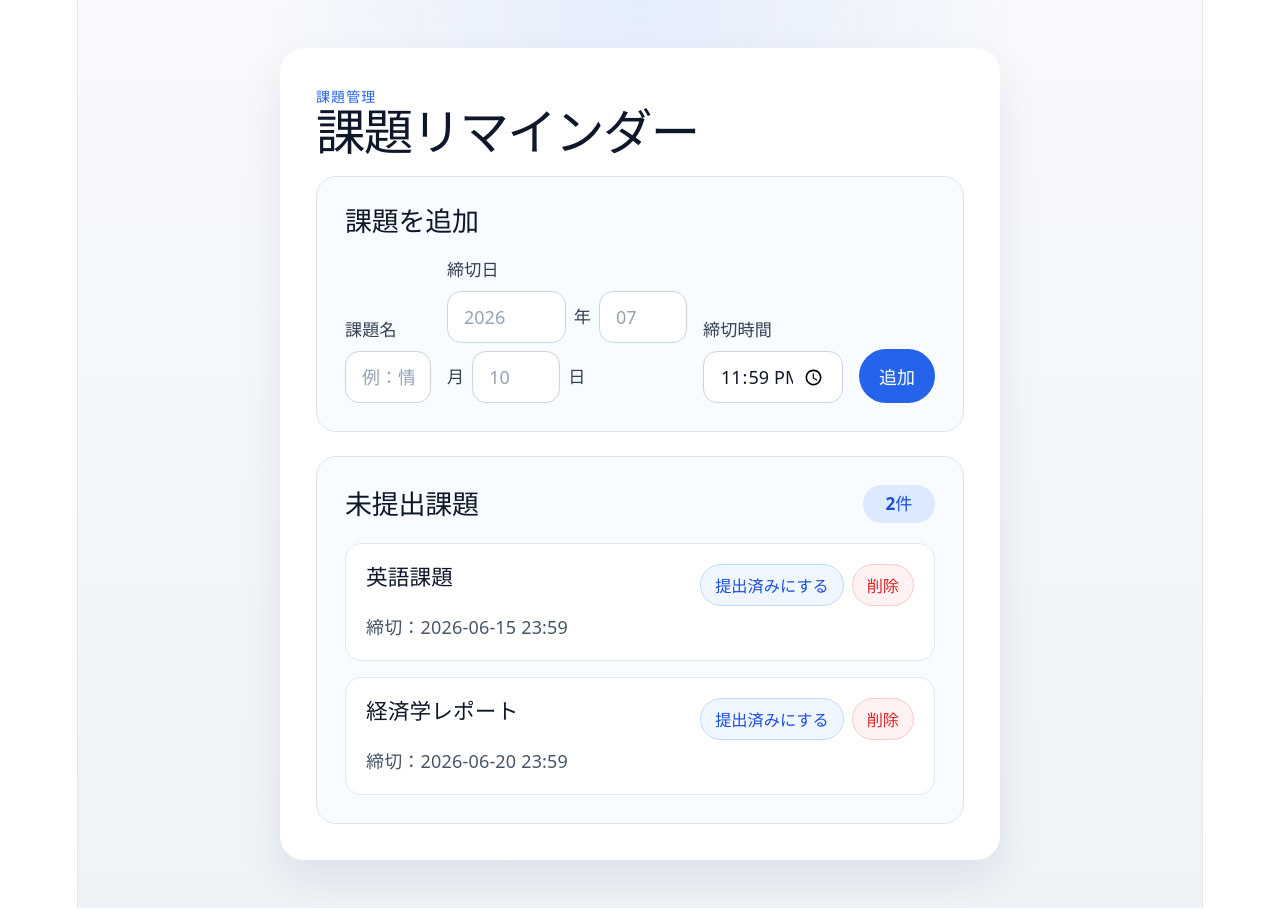
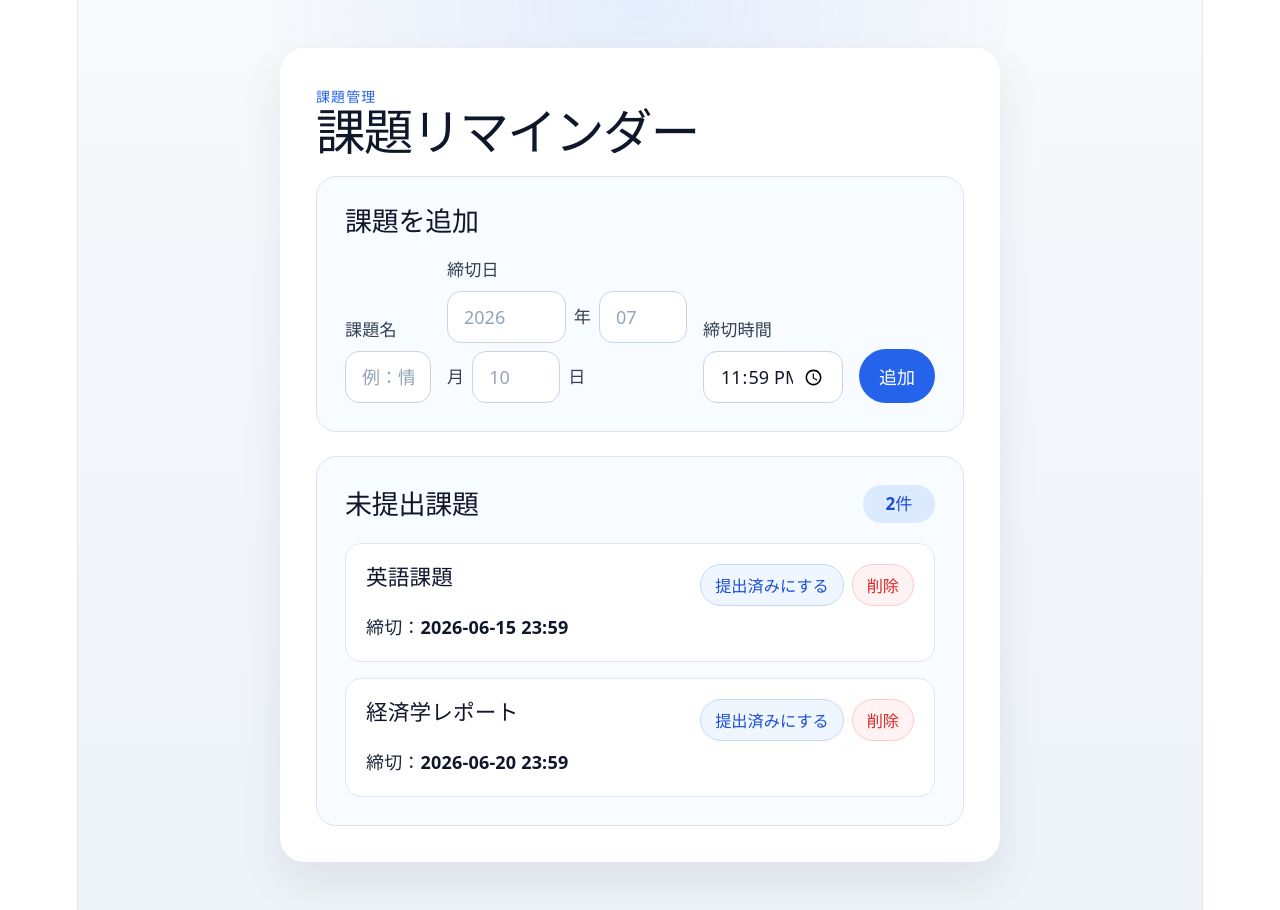
Before and after one commit to sattomio/kadai-reminder, a React (Vite) app: page / in a window 1280 px wide. Built offline with nearby package versions, Linux system fonts and the light colour scheme.

Commit message:
Improve deadline display readability

```diff
--- a/src/App.css
+++ b/src/App.css
@@ -255,8 +255,43 @@
   color: #475569;
 }
 
-.assignment-item-completed p {
-  color: #94a3b8;
+.assignment-deadline {
+  font-size: 1.05rem;
+  line-height: 1.5;
+  color: #334155;
+}
+
+.assignment-deadline-label {
+  font-weight: 700;
+  color: #1e293b;
+}
+
+.assignment-deadline-value {
+  font-weight: 700;
+  color: #0f172a;
+  letter-spacing: 0.01em;
+}
+
+.assignment-item-urgent .assignment-deadline-label,
+.assignment-item-urgent .assignment-deadline-value {
+  color: #b91c1c;
+}
+
+.assignment-item-overdue .assignment-deadline-label,
+.assignment-item-overdue .assignment-deadline-value {
+  color: #991b1b;
+}
+
+.assignment-item-completed .assignment-deadline {
+  color: #64748b;
+}
+
+.assignment-item-completed .assignment-deadline-label {
+  color: #64748b;
+}
+
+.assignment-item-completed .assignment-deadline-value {
+  color: #475569;
 }
 
 .completed-badge {
--- a/src/App.jsx
+++ b/src/App.jsx
@@ -300,7 +300,10 @@ function App() {
                       </button>
                     </div>
                   </div>
-                  <p>締切：{assignment.deadline}</p>
+                  <p className="assignment-deadline">
+                    <span className="assignment-deadline-label">締切：</span>
+                    <span className="assignment-deadline-value">{assignment.deadline}</span>
+                  </p>
                 </article>
               )
             })}
```
